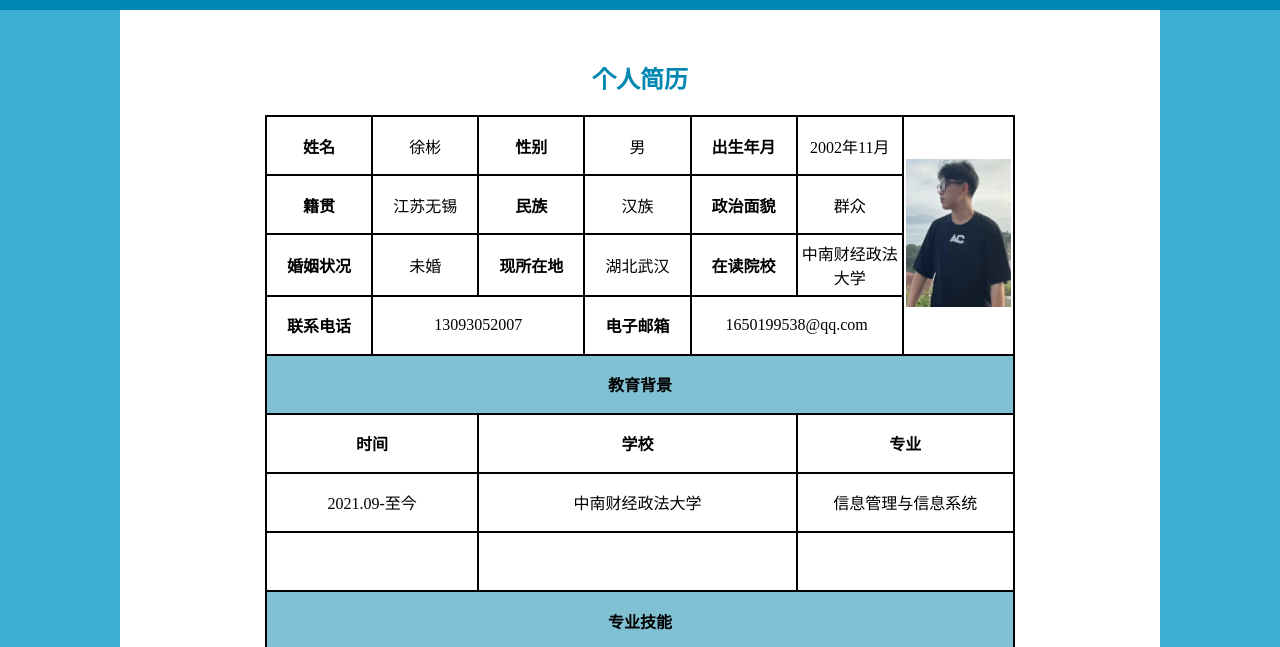
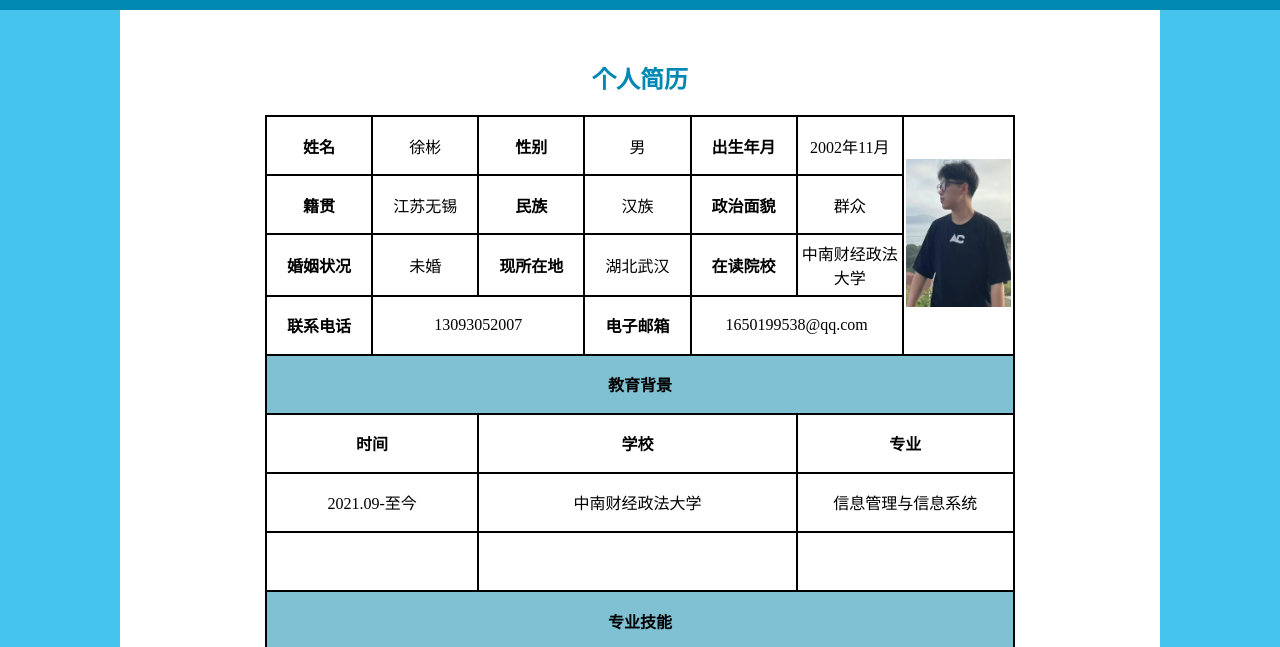
Before and after one commit to AdonisX666/-AdonisX666.github.io, a plain HTML site: page resume.html in a window 1280 px wide. Shown: the part 80-727 px from the top of the page. Drawn offline with Linux system fonts and the light colour scheme.

Commit message:
Add files via upload

```diff
--- a/css样式/index.css
+++ b/css样式/index.css
@@ -1,5 +1,5 @@
 body {
-	background-color: #3bafd1;
+	background-color: #45c5ed;
 	margin:0;
 }
 
```
